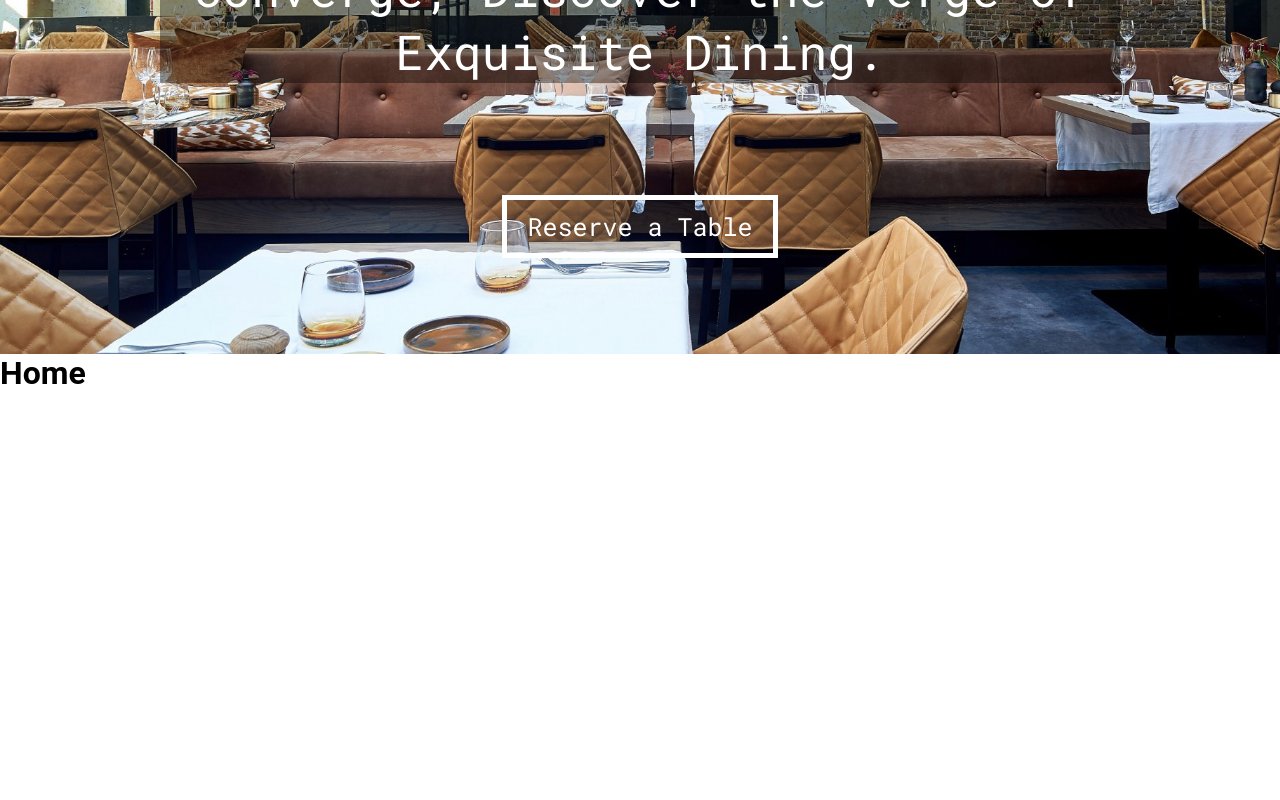
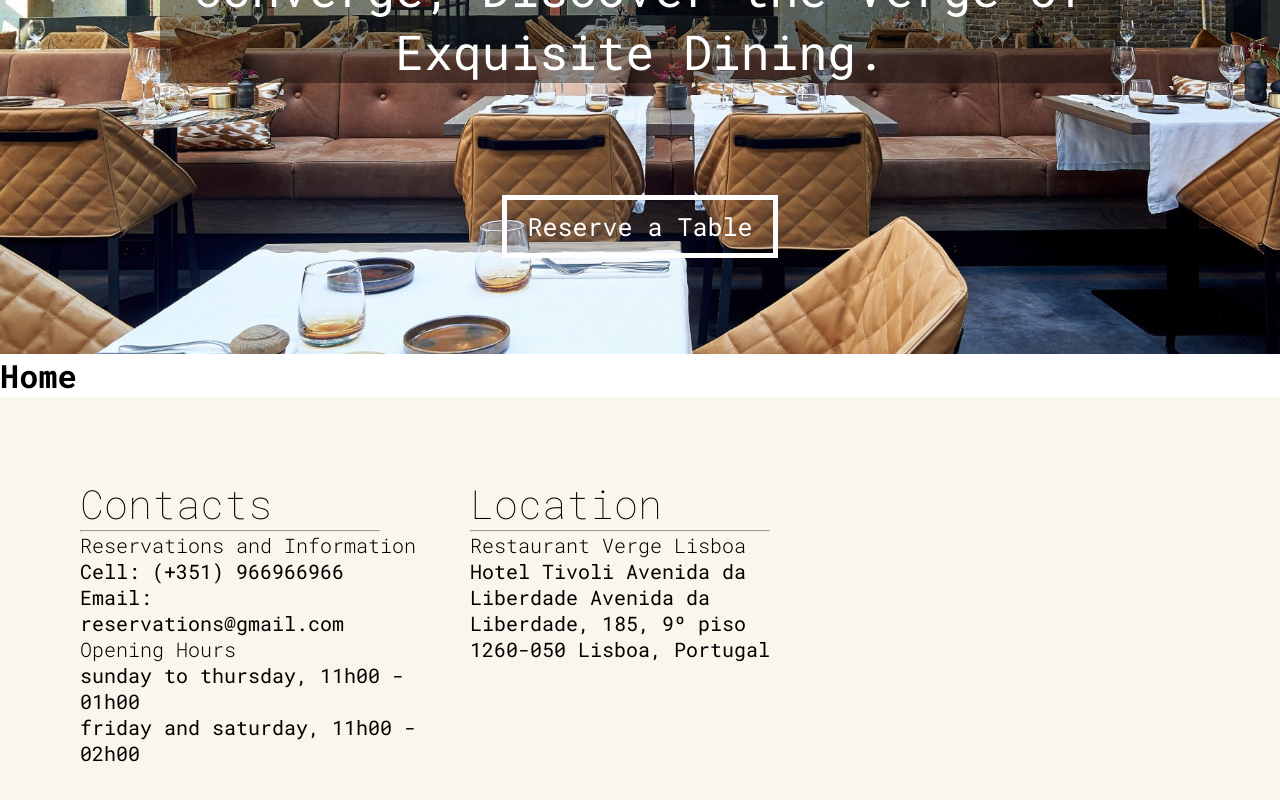
Before and after one commit to AlbertoAchegaLeitao/verge, a React (Create React App) app: page / in a window 1280 px wide. Shown: the part 404-1204 px from the top of the page. Before the commit the page ends 800 px from the top, so only its background shows below. Built offline with nearby package versions, Linux system fonts and the light colour scheme.

Commit message:
Footer Creation

```diff
--- a/public/index.html
+++ b/public/index.html
@@ -8,6 +8,7 @@
       name="description"
       content="Web site created using create-react-app"
     />
+    <link rel="icon" href="%PUBLIC_URL%/favicon.ico" />
     <link rel="preconnect" href="https://fonts.googleapis.com" />
     <link rel="preconnect" href="https://fonts.gstatic.com" crossorigin />
     <link
--- a/src/App.tsx
+++ b/src/App.tsx
@@ -2,12 +2,14 @@ import React from "react";
 import { Outlet } from "react-router";
 
 import Navbar from "./components/navbar/Navbar";
+import Footer from "./components/footer/Footer";
 
 const App = () => {
   return (
     <div>
       <Navbar />
       <Outlet />
+      <Footer />
     </div>
   );
 };
--- /dev/null
+++ b/src/components/footer/Footer.tsx
@@ -0,0 +1,37 @@
+import {
+  FooterContainer,
+  Contacts,
+  CPar,
+  CH3,
+  CH2,
+  HR,
+  Location,
+} from "./footerstyles";
+
+const Footer = () => {
+  return (
+    <FooterContainer>
+      <Contacts>
+        <CH2>Contacts</CH2>
+        <HR />
+        <CH3>Reservations and Information</CH3>
+        <CPar>Cell: (+351) 966966966</CPar>
+        <CPar>Email: reservations@gmail.com</CPar>
+        <CH3>Opening Hours</CH3>
+        <CPar>sunday to thursday, 11h00 - 01h00</CPar>
+        <CPar>friday and saturday, 11h00 - 02h00</CPar>
+      </Contacts>
+      <Location>
+        <CH2>Location</CH2>
+        <HR />
+        <CH3>Restaurant Verge Lisboa</CH3>
+        <CPar>
+          Hotel Tivoli Avenida da Liberdade Avenida da Liberdade, 185, 9º piso
+          1260-050 Lisboa, Portugal
+        </CPar>
+      </Location>
+    </FooterContainer>
+  );
+};
+
+export default Footer;
--- /dev/null
+++ b/src/components/footer/footerstyles.ts
@@ -0,0 +1,33 @@
+import styled from "styled-components";
+
+export const FooterContainer = styled.div`
+  height: 500px;
+  padding: 5rem 5rem;
+  background-color: #faf6ec;
+  display: grid;
+  grid-template-columns: 1fr 1fr 1fr;
+  grid-gap: 50px;
+`;
+
+export const Contacts = styled.div``;
+export const Location = styled.div``;
+
+export const CH2 = styled.h2`
+  font-size: 40px;
+  font-weight: lighter;
+  font-family: "Roboto Mono", sans-serif;
+`;
+export const HR = styled.hr`
+  width: 300px;
+`;
+
+export const CH3 = styled.h3`
+  font-size: 20px;
+  font-weight: 300;
+  font-family: "Roboto Mono", sans-serif;
+`;
+
+export const CPar = styled.p`
+  font-size: 20px;
+  font-family: "Roboto Mono", sans-serif;
+`;
--- a/src/components/navbar/Navbar.tsx
+++ b/src/components/navbar/Navbar.tsx
@@ -9,7 +9,6 @@ import {
   Btn,
 } from "./styles";
 import header from "../../assets/images/header.jpg";
-import { Link } from "react-router-dom";
 
 const Navabar = () => {
   const backgroundImage = `url(${header})`;
--- a/src/components/navbar/styles.ts
+++ b/src/components/navbar/styles.ts
@@ -12,7 +12,7 @@ export const Navbar = styled.nav<NavbarProps>`
   display: flex;
   flex-direction: column;
   align-items: center;
-  width: 100%;
+  width: 100vw;
   background-image: ${(props) => props.backgroundImage};
   background-repeat: no-repeat;
   background-size: cover;
@@ -29,6 +29,11 @@ export const Logo = styled(Link)`
   font-size: 8rem;
   font-weight: 700;
   font-family: "Dancing Script", sans-serif;
+
+  @media (max-width: 600px) {
+    font-size: 5rem;
+  }
+
 `;
 
 export const StyledLink = styled(Link)`
@@ -37,6 +42,10 @@ export const StyledLink = styled(Link)`
   padding: 0 1rem 2rem 0;
   font-size: 1.5rem;
   font-family: "Roboto Mono", sans-serif;
+
+  @media (max-width: 600px) {
+    font-size: 1rem;
+  }
 `;
 
 export const Container = styled.header`
--- a/src/index.css
+++ b/src/index.css
@@ -2,7 +2,7 @@
   margin: 0;
   padding: 0;
   box-sizing: border-box;
-  font-family: "Roboto", sans-serif;
+  font-family: "Roboto Mono", sans-serif;
 }
 
 @-moz-document url-prefix() {
```
Also changed, not shown: 1 other file (tests, documents, lock files or other folders).
